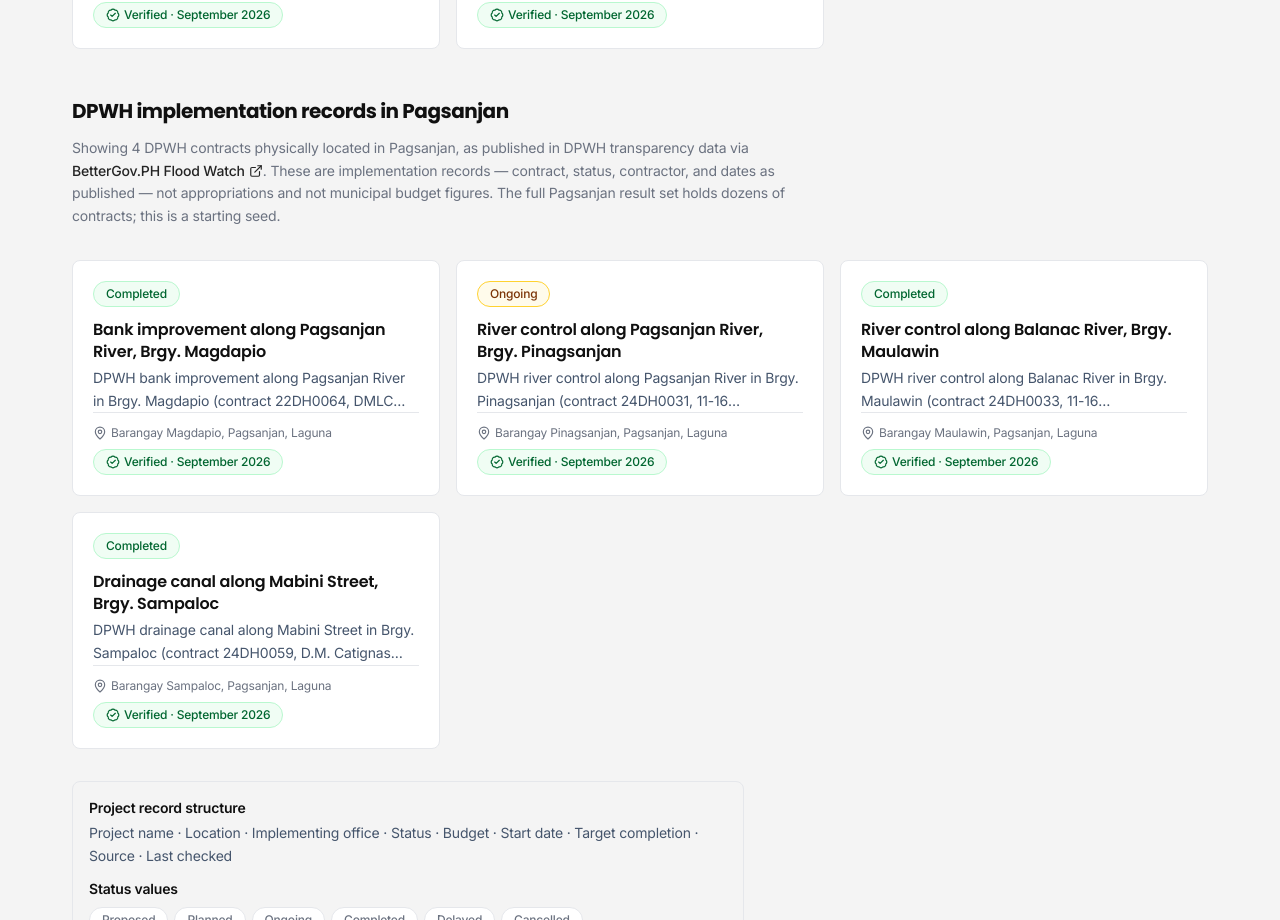
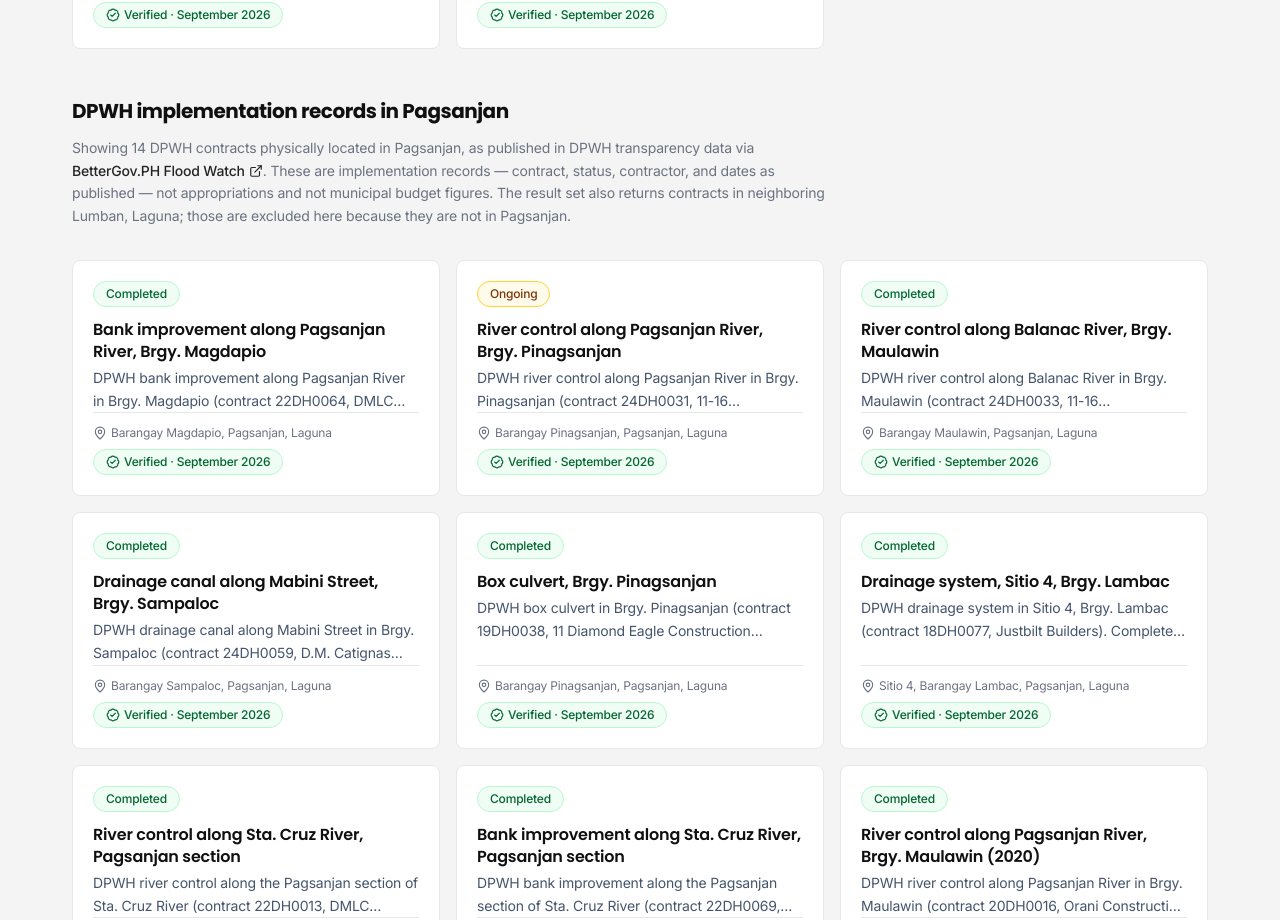
Before and after one commit to rswlljms/betterpagsanjan, a Next.js app: page /projects in a window 1280 px wide. Shown: the part 1880-2800 px from the top of the page. Built offline with nearby package versions, Linux system fonts and the light colour scheme; no server answers.

Commit message:
feat: complete Pagsanjan-proper DPWH flood-control set

```diff
--- a/app/projects/page.tsx
+++ b/app/projects/page.tsx
@@ -92,8 +92,9 @@ export default function ProjectsPage() {
               </a>
               . These are implementation records — contract, status, contractor,
               and dates as published — not appropriations and not municipal
-              budget figures. The full Pagsanjan result set holds dozens of
-              contracts; this is a starting seed.
+              budget figures. The result set also returns contracts in
+              neighboring Lumban, Laguna; those are excluded here because they
+              are not in Pagsanjan.
             </p>
             <ul className="grid list-none gap-4 sm:grid-cols-2 lg:grid-cols-3">
               {floodControlProjects.map((project) => (
--- a/data/projects/flood-control.ts
+++ b/data/projects/flood-control.ts
@@ -100,6 +100,135 @@ export const floodControlProjects: PublicProject[] = [
     description:
       "DPWH drainage canal along Mabini Street in Brgy. Sampaloc (contract 24DH0059, D.M. Catignas Enterprises). Completed with 100% progress as published — an implementation record, not a funding authorization.",
   }),
+  dpwhRecord({
+    contractId: "19DH0038",
+    slug: "flood-19dh0038-box-culvert-pinagsanjan",
+    name: "CONSTRUCTION OF BOX CULVERT, BRGY. PINAGSANJAN, PAGSANJAN, LAGUNA",
+    displayName: "Box culvert, Brgy. Pinagsanjan",
+    location: "Barangay Pinagsanjan, Pagsanjan, Laguna",
+    status: "completed",
+    budget: "₱1,446,596.29 — DPWH contract (infra year 2019, GAA 2019 LP)",
+    startDate: "2019-07-08",
+    targetCompletion: "2019-08-30",
+    description:
+      "DPWH box culvert in Brgy. Pinagsanjan (contract 19DH0038, 11 Diamond Eagle Construction Corporation). Completed with 100% progress as published — an implementation record, not a funding authorization.",
+  }),
+  dpwhRecord({
+    contractId: "18DH0077",
+    slug: "flood-18dh0077-drainage-lambac",
+    name: "CONSTRUCTION OF DRAINAGE SYSTEM, SITIO 4, LAMBAC, PAGSANJAN, LAGUNA",
+    displayName: "Drainage system, Sitio 4, Brgy. Lambac",
+    location: "Sitio 4, Barangay Lambac, Pagsanjan, Laguna",
+    status: "completed",
+    budget: "₱2,890,300.42 — DPWH contract (infra year 2018, GAA 2018 LP)",
+    startDate: "2018-07-04",
+    targetCompletion: "2018-10-01",
+    description:
+      "DPWH drainage system in Sitio 4, Brgy. Lambac (contract 18DH0077, Justbilt Builders). Completed with 100% progress as published — an implementation record, not a funding authorization.",
+  }),
+  dpwhRecord({
+    contractId: "22DH0013",
+    slug: "flood-22dh0013-river-control-sta-cruz",
+    name: "CONSTRUCTION OF RIVER CONTROL ALONG STA. CRUZ RIVER, PAGSANJAN SECTION, PAGSANJAN, LAGUNA",
+    displayName: "River control along Sta. Cruz River, Pagsanjan section",
+    location: "Sta. Cruz River (Pagsanjan section), Pagsanjan, Laguna",
+    status: "completed",
+    budget: "₱83,309,816.57 — DPWH contract (infra year 2022, GAA 2022 OO-2)",
+    startDate: "2022-02-19",
+    targetCompletion: "2022-12-09",
+    description:
+      "DPWH river control along the Pagsanjan section of Sta. Cruz River (contract 22DH0013, DMLC Builders). Completed with 100% progress as published — an implementation record, not a funding authorization.",
+  }),
+  dpwhRecord({
+    contractId: "22DH0069",
+    slug: "flood-22dh0069-bank-improvement-sta-cruz",
+    name: "BANK IMPROVEMENT ALONG SANTA CRUZ RIVER, PAGSANJAN SECTION, PAGSANJAN, LAGUNA",
+    displayName: "Bank improvement along Sta. Cruz River, Pagsanjan section",
+    location: "Sta. Cruz River (Pagsanjan section), Pagsanjan, Laguna",
+    status: "completed",
+    budget: "₱93,604,490.24 — DPWH contract (infra year 2022, GAA 2022 OO-2)",
+    startDate: "2022-09-09",
+    targetCompletion: "2023-06-07",
+    description:
+      "DPWH bank improvement along the Pagsanjan section of Sta. Cruz River (contract 22DH0069, JTC Cruz Construction Co., Inc.). Completed with 100% progress as published — an implementation record, not a funding authorization.",
+  }),
+  dpwhRecord({
+    contractId: "20DH0016",
+    slug: "flood-20dh0016-river-control-maulawin",
+    name: "CONSTRUCTION OF RIVER CONTROL ALONG PAGSANJAN RIVER, BRGY. MAULAWIN, PAGSANJAN, LAGUNA",
+    displayName: "River control along Pagsanjan River, Brgy. Maulawin (2020)",
+    location: "Barangay Maulawin, Pagsanjan, Laguna",
+    status: "completed",
+    budget: "₱47,497,725.51 — DPWH contract (infra year 2020, GAA 2020 OO-2)",
+    startDate: "2020-06-23",
+    targetCompletion: "2021-03-05",
+    description:
+      "DPWH river control along Pagsanjan River in Brgy. Maulawin (contract 20DH0016, Orani Construction and Supply Corporation). Completed with 100% progress as published — an implementation record, not a funding authorization.",
+  }),
+  dpwhRecord({
+    contractId: "18DH0078",
+    slug: "flood-18dh0078-open-canal-maulawin",
+    name: "CONSTRUCTION OF OPEN CANAL, BRGY. MAULAWIN, MUNICIPALITY OF PAGSANJAN, LAGUNA",
+    displayName: "Open canal, Brgy. Maulawin",
+    location: "Barangay Maulawin, Pagsanjan, Laguna",
+    status: "completed",
+    budget: "₱4,818,177.50 — DPWH contract (infra year 2018, GAA 2018 LP)",
+    startDate: "2018-07-04",
+    targetCompletion: "2018-10-31",
+    description:
+      "DPWH open canal in Brgy. Maulawin (contract 18DH0078, Justbilt Builders). Completed with 100% progress as published — an implementation record, not a funding authorization.",
+  }),
+  dpwhRecord({
+    contractId: "21DH0010",
+    slug: "flood-21dh0010-river-control-magdapio",
+    name: "CONSTRUCTION OF FLOOD MITIGATION STRUCTURE, CONSTRUCTION OF RIVER CONTROL ALONG PAGSANJAN RIVER, BRGY. MAGDAPIO, PAGSANJAN, LAGUNA",
+    displayName: "River control along Pagsanjan River, Brgy. Magdapio (2021)",
+    location: "Barangay Magdapio, Pagsanjan, Laguna",
+    status: "completed",
+    budget: "₱93,603,640.05 — DPWH contract (infra year 2021, GAA 2021 OO-2)",
+    startDate: "2021-04-05",
+    targetCompletion: "2022-05-10",
+    description:
+      "DPWH flood mitigation and river control along Pagsanjan River in Brgy. Magdapio (contract 21DH0010, Newbig Four J Construction Inc.). Completed with 100% progress as published — an implementation record, not a funding authorization.",
+  }),
+  dpwhRecord({
+    contractId: "24DH0035",
+    slug: "flood-24dh0035-balanac-sampaloc-dos",
+    name: "CONSTRUCTION OF FLOOD CONTROL STRUCTURE ALONG BALANAC RIVER, BARANGAY SAMPALOC DOS, PAGSANJAN, LAGUNA",
+    displayName: "Flood control along Balanac River, Sampaloc Dos",
+    location: "Sampaloc Dos, Pagsanjan, Laguna",
+    status: "completed",
+    budget: "₱96,499,165.86 — DPWH contract (infra year 2024, GAA 2024 SSP)",
+    startDate: "2024-03-15",
+    targetCompletion: "2024-10-04",
+    description:
+      "DPWH flood control along Balanac River in Sampaloc Dos (contract 24DH0035, Protech Construction & Development Corp.). Completed with 100% progress as published — barangay naming as published; an implementation record, not a funding authorization.",
+  }),
+  dpwhRecord({
+    contractId: "24DH0034",
+    slug: "flood-24dh0034-balanac-poblacion-dos",
+    name: "CONSTRUCTION OF FLOOD CONTROL STRUCTURE ALONG BALANAC RIVER, BARANGAY POBLACION DOS, PAGSANJAN, LAGUNA",
+    displayName: "Flood control along Balanac River, Poblacion Dos",
+    location: "Poblacion Dos, Pagsanjan, Laguna",
+    status: "ongoing",
+    budget: "₱57,899,695.61 — DPWH contract (infra year 2024, GAA 2024 SSP)",
+    startDate: "2024-03-15",
+    description:
+      "DPWH flood control along Balanac River in Poblacion Dos (contract 24DH0034, 11 Diamond Eagle Construction Corporation). On-going at 65.44% progress as published — barangay naming as published; an implementation record, not a funding authorization.",
+  }),
+  dpwhRecord({
+    contractId: "18DH0032",
+    slug: "flood-18dh0032-river-control-pagsanjan",
+    name: "CONSTRUCTION/MAINTENANCE FOR FLOOD MITIGATION, STRUCTURES AND DRAINAGE SYSTEM, CONSTRUCTION OF RIVER CONTROL ALONG PAGSANJAN RIVER, PAGSANJAN, LAGUNA",
+    displayName: "River control along Pagsanjan River, Pagsanjan (2018)",
+    location: "Pagsanjan, Laguna",
+    status: "completed",
+    budget: "₱38,981,180.65 — DPWH contract (infra year 2018, GAA 2018 OO-2)",
+    startDate: "2018-02-21",
+    targetCompletion: "2019-02-27",
+    description:
+      "DPWH flood mitigation and river control along Pagsanjan River in Pagsanjan town (contract 18DH0032, Newbig Four J Construction Inc.; no barangay in the published description). Completed with 100% progress as published — an implementation record, not a funding authorization.",
+  }),
 ];
 
 export function getFloodControlProjectBySlug(
```
Also changed, not shown: 1 other file (tests, documents, lock files or other folders).
